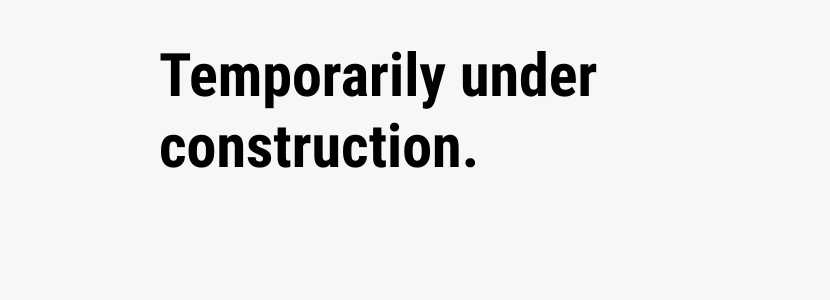
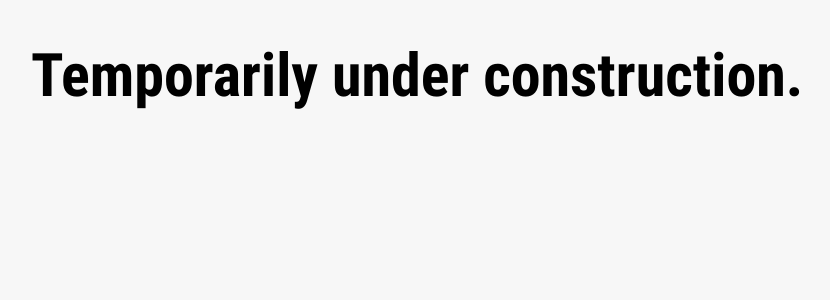
Before and after one commit to codeandcolours/codeandcolours.github.io, a Jekyll site: the page built from index.html, in a window 1280 px wide. Shown: the top 300 px of the page, without its empty margins (161-991 px from the left). Built offline with Jekyll 4.4.1, drawn with Linux system fonts in a browser that asks for light colours; Markdown is read by kramdown in place of the engine named in the settings.

Commit message:
Edit width

```diff
--- a/css/screen.css
+++ b/css/screen.css
@@ -322,7 +322,7 @@ body {
   font-family: 'Roboto Condensed', sans-serif; }
 
 .container {
-  width: 50%;
+  width: 70%;
   margin: 0 auto; }
 
 h1 {
--- a/sass/screen.scss
+++ b/sass/screen.scss
@@ -20,7 +20,7 @@ body {
 }
 
 .container {
-	width: 50%;
+	width: 70%;
 	margin: 0 auto;
 }
 
```
